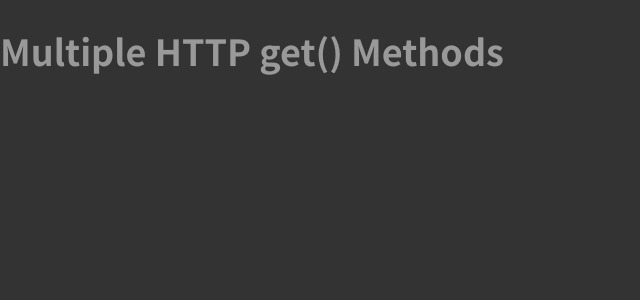
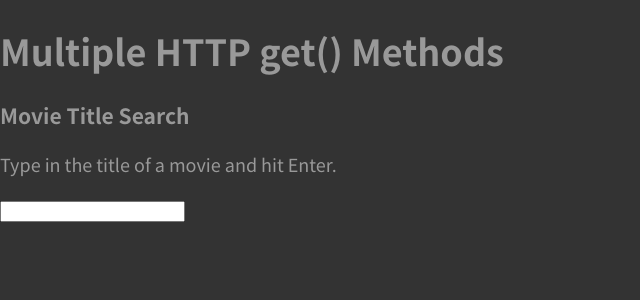
Before and after one commit to ChristianKomodo/angular-movie-poster-search, an Angular app: page / in a window 1280 px wide. Shown: the top 300 px of the page, without its empty margins (0-640 px from the left). Built offline with nearby package versions, Linux system fonts and the light colour scheme; no server answers.

Commit message:
adding an input with button

```diff
--- a/src/app/app.component.html
+++ b/src/app/app.component.html
@@ -1,3 +1,7 @@
 <h1>
   {{ title }}
 </h1>
+
+<h3>Movie Title Search</h3>
+<p>Type in the title of a movie and hit Enter.</p>
+<input (keyup)="onKeyUp($event)">
--- a/src/app/app.component.ts
+++ b/src/app/app.component.ts
@@ -18,4 +18,13 @@ export class AppComponent {
       console.log('this.movie is', data);
     });
   }
+
+  onKeyUp($event: any) {
+    if ($event.keyCode === 13) {
+      console.log('Enter pressed.');
+    } else {
+      console.log($event.key);
+    }
+  }
+
 }
```
